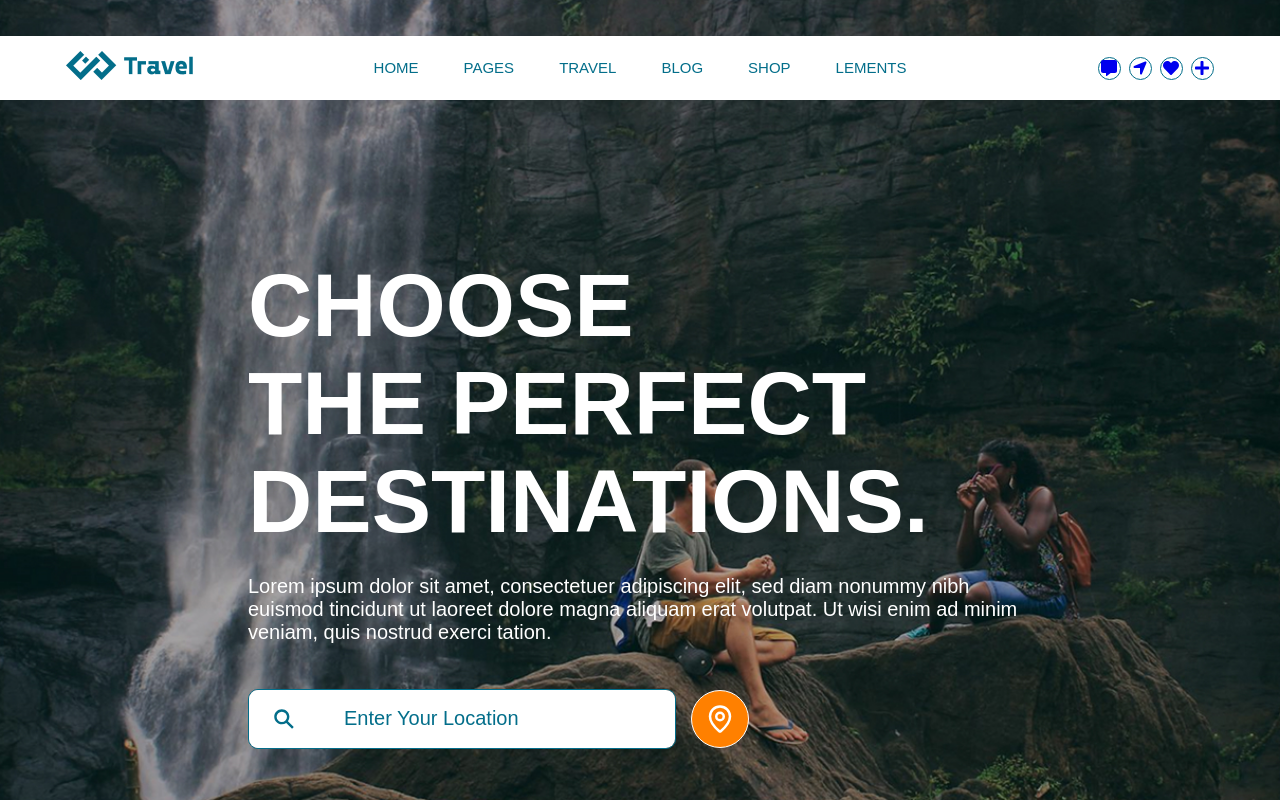
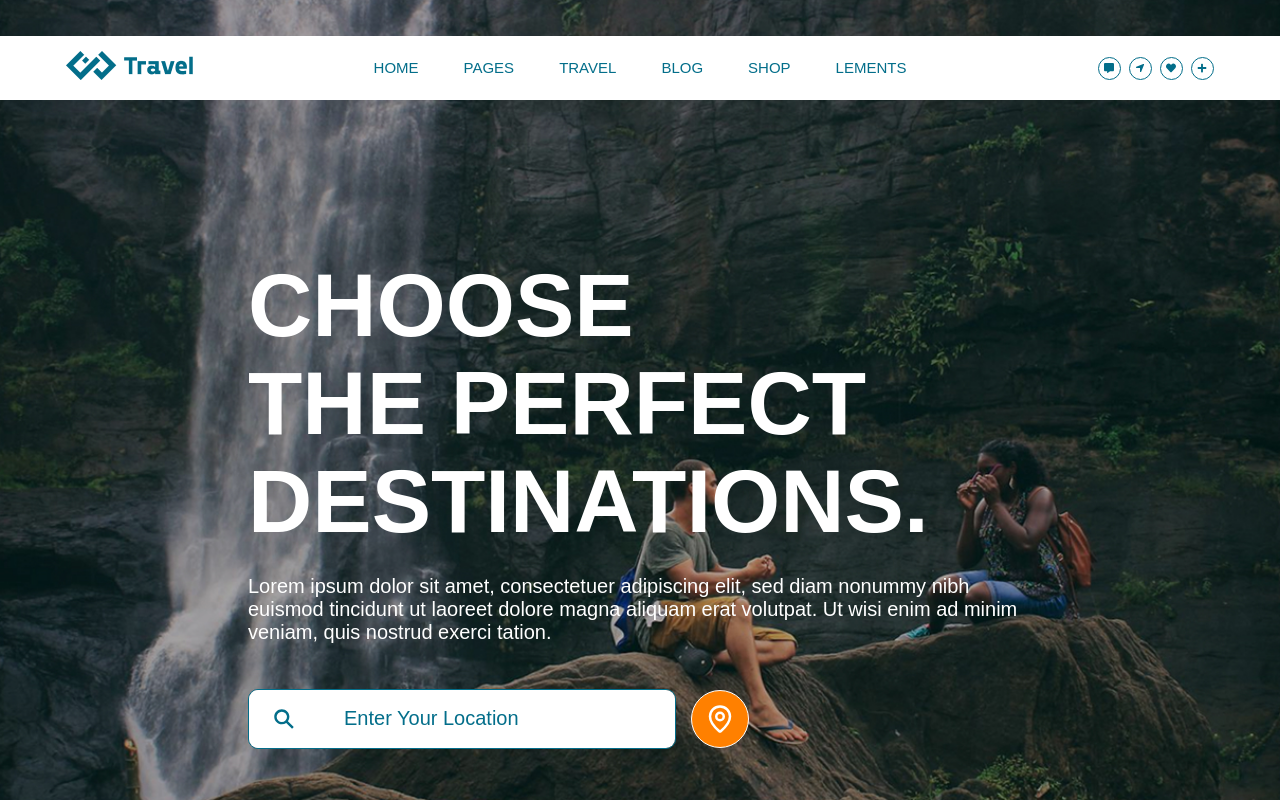
Before and after one commit to dev-maksuda/react-travel, a React (Vite) app: page / in a window 1280 px wide. Shown: the top 800 px of the page. Built offline with nearby package versions, Linux system fonts and the light colour scheme.

Commit message:
Update Navbar.css

```diff
--- a/src/section/navbar/Navbar.css
+++ b/src/section/navbar/Navbar.css
@@ -35,7 +35,7 @@ width: 100%;
     align-items: center;
     justify-content: center;
 }
-.nav_actions_item i{
+.nav_actions_item svg{
 color: #036E8A;
 font-size: 10px;
 }
```
